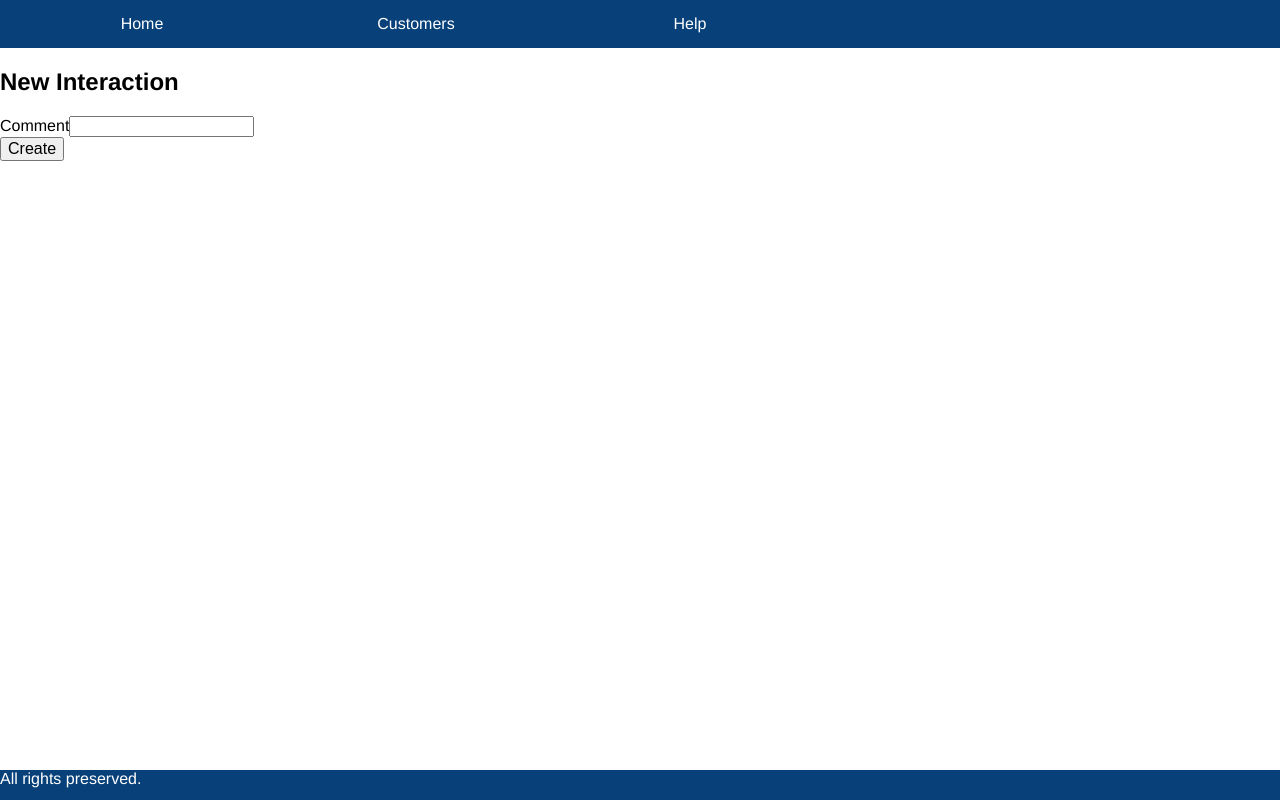
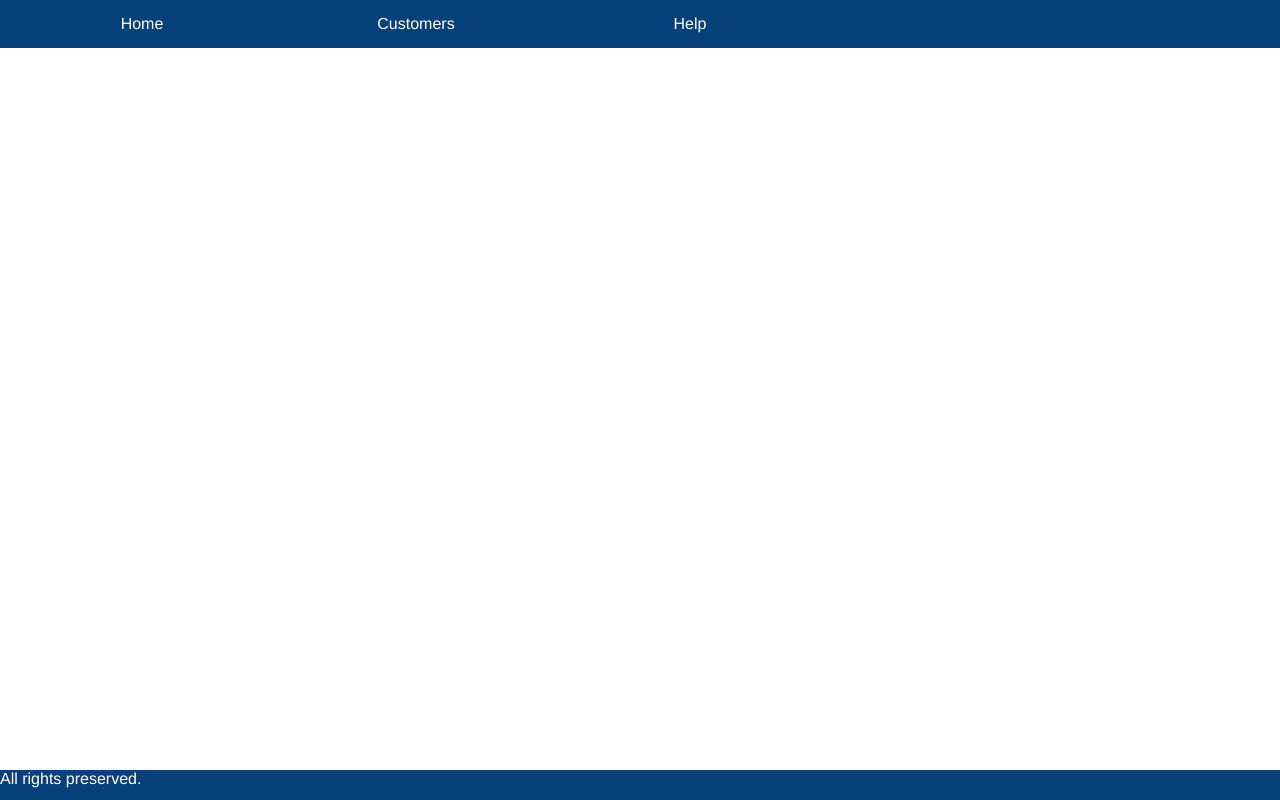
Before and after one commit to Alex-Dinu/crmUx, a React (Create React App) app: page /interaction in a window 1280 px wide. Built offline with nearby package versions, Linux system fonts and the light colour scheme.

Commit message:
cleaned up code.

```diff
--- a/src/App.js
+++ b/src/App.js
@@ -5,7 +5,7 @@ import HomeScreen from "./screens/HomeScreen";
 import CustomersScreen from "./screens/CustomersScreen";
 import CustomerScreen from "./screens/CustomerScreen";
 import HelpScreen from "./screens/HelpScreen";
-import InteractionMaintenanceContainer from "./components/interactions/InteractionMaintenanceContainer";
+//import InteractionMaintenanceContainer from "./components/interactions/InteractionMaintenanceContainer";
 import CustomerMaintenanceScreen from "./screens/CustomerMaintenanceScreen";
 
 function App() {
@@ -34,10 +34,10 @@ function App() {
 
       <div className="main">
         {/* <div className="content"> */}
-        <Route
+        {/* <Route
           path="/interaction"
           component={InteractionMaintenanceContainer}
-        />
+        /> */}
         <Route
           path="/customermaintenancescreen"
           component={CustomerMaintenanceScreen}
--- a/src/components/customer/CustomerCard.js
+++ b/src/components/customer/CustomerCard.js
@@ -1,5 +1,5 @@
 import React from "react";
-import PropTypes, { shape } from "prop-types";
+import PropTypes from "prop-types";
 import { Link } from "react-router-dom";
 
 function CustomerCard(props) {
--- a/src/components/customer/UpdateCustomer.js
+++ b/src/components/customer/UpdateCustomer.js
@@ -16,11 +16,11 @@ function UpdateCustomer(props) {
     };
   }, []);
   return (
-    <form className="customerMaintenance"
+    <form
+      className="customerMaintenance"
       onSubmit={(event) => {
         event.preventDefault();
         props.onSubmitHandler(customer);
-        //setUser(initialFormState);
       }}
     >
       <label for="firstName">First Name</label>
--- a/src/components/interactions/InteractionMaintenanceContainer.js
+++ b/src/components/interactions/InteractionMaintenanceContainer.js
@@ -1,83 +1,83 @@
-import React, { useEffect, useState } from "react";
-import { useParams, useHistory } from "react-router-dom";
-import PropTypes from "prop-types";
-import InteractionMaintenanceComponent from "./InteractionMaintenanceComponent";
+// import React, { useEffect, useState } from "react";
+// import { useParams, useHistory } from "react-router-dom";
+// import PropTypes from "prop-types";
+// import InteractionMaintenanceComponent from "./InteractionMaintenanceComponent";
 
-function InteractionMaintenanceContainer(props) {
-  const history = useHistory();
-  //const { customerId, interactionId, comment } = useParams();
-  const customerId = new URLSearchParams(props.location.search).get(
-    "customerid"
-  );
+// function InteractionMaintenanceContainer(props) {
+//   const history = useHistory();
+//   //const { customerId, interactionId, comment } = useParams();
+//   const customerId = new URLSearchParams(props.location.search).get(
+//     "customerid"
+//   );
 
-  const interactionId = new URLSearchParams(props.location.search).get(
-    "interactionid"
-  );
+//   const interactionId = new URLSearchParams(props.location.search).get(
+//     "interactionid"
+//   );
 
-  const onButtonClickHandler = (comment) => {
-    console.log(
-      ">>>InteractionMaintenanceContainer.onButtonClickHandler comment=" +
-        comment
-    );
+//   const onButtonClickHandler = (comment) => {
+//     console.log(
+//       ">>>InteractionMaintenanceContainer.onButtonClickHandler comment=" +
+//         comment
+//     );
 
-    history.push({
-      pathname: "/customerscreen",
-      search:
-        "?customerid=" +
-        props.customerId +
-        "&interactionid=" +
-        props.interactionId +
-        "&comment=" +
-        comment,
-    });
-  };
+//     history.push({
+//       pathname: "/customerscreen",
+//       search:
+//         "?customerid=" +
+//         props.customerId +
+//         "&interactionid=" +
+//         props.interactionId +
+//         "&comment=" +
+//         comment,
+//     });
+//   };
 
-  // const submitHandler = (e) => {
-  //   e.preventDefault();
-  //   // dispatch(saveShipping({ address, city, postalCode, country, state }));
-  //   // props.history.push("/payment");
-  //   console.log(">>>InteractionMaintenance.submitHandler comment=" + comment);
-  // };
-  useEffect(() => {
-    //console.log(">>>InteractionMaintenance.useEffect");
-    console.log(
-      ">>>InteractionMaintenanceContainer.useEffect customerId=" +
-        customerId +
-        ", interactionId=" +
-        interactionId
-    );
-    return () => {};
-  }, []);
+//   // const submitHandler = (e) => {
+//   //   e.preventDefault();
+//   //   // dispatch(saveShipping({ address, city, postalCode, country, state }));
+//   //   // props.history.push("/payment");
+//   //   console.log(">>>InteractionMaintenance.submitHandler comment=" + comment);
+//   // };
+//   useEffect(() => {
+//     //console.log(">>>InteractionMaintenance.useEffect");
+//     console.log(
+//       ">>>InteractionMaintenanceContainer.useEffect customerId=" +
+//         customerId +
+//         ", interactionId=" +
+//         interactionId
+//     );
+//     return () => {};
+//   }, []);
 
-  return (
-    <InteractionMaintenanceComponent
-      interactionId={interactionId}
-      onButtonClickHandler={onButtonClickHandler}
-    ></InteractionMaintenanceComponent>
-    // <div>
-    //   <h1>Interaction maintenance screen</h1>
-    //   <h2 className="text-center">
-    //     {interactionid ? "Edit Interaction" : "New Interaction"}
-    //   </h2>
-    //   <form onSubmit={submitHandler}>
-    //     <div className="form-group">
-    //       <label htmlFor="comment">Comment</label>
-    //       <input
-    //         type="text"
-    //         name="comment"
-    //         id="comment"
-    //         onChange={(e) => setComment(e.target.value)}
-    //       ></input>
-    //     </div>
+//   return (
+//     <InteractionMaintenanceComponent
+//       interactionId={interactionId}
+//       onButtonClickHandler={onButtonClickHandler}
+//     ></InteractionMaintenanceComponent>
+//     // <div>
+//     //   <h1>Interaction maintenance screen</h1>
+//     //   <h2 className="text-center">
+//     //     {interactionid ? "Edit Interaction" : "New Interaction"}
+//     //   </h2>
+//     //   <form onSubmit={submitHandler}>
+//     //     <div className="form-group">
+//     //       <label htmlFor="comment">Comment</label>
+//     //       <input
+//     //         type="text"
+//     //         name="comment"
+//     //         id="comment"
+//     //         onChange={(e) => setComment(e.target.value)}
+//     //       ></input>
+//     //     </div>
 
-    //     <button className="btn btn-success">
-    //       {interactionid ? "Update" : "Create"}
-    //     </button>
-    //   </form>
-    // </div>
-  );
-}
+//     //     <button className="btn btn-success">
+//     //       {interactionid ? "Update" : "Create"}
+//     //     </button>
+//     //   </form>
+//     // </div>
+//   );
+// }
 
-InteractionMaintenanceContainer.propTypes = {};
+// InteractionMaintenanceContainer.propTypes = {};
 
-export default InteractionMaintenanceContainer;
+// export default InteractionMaintenanceContainer;
--- a/src/redux/actions/customerAction.js
+++ b/src/redux/actions/customerAction.js
@@ -1,4 +1,4 @@
-import axios from "axios";
+
 import { CUSTOMERS_URI } from "../../utils/constants";
 import {
   search,
@@ -55,7 +55,7 @@ const customerDelete = (id) => async (dispatch) => {
   try {
     dispatch({ type: CUSTOMER_DELETE_REQUEST });
 
-    const response = await deleteCustomer(id);
+    await deleteCustomer(id);
     dispatch({ type: CUSTOMER_DELETE_SUCCESS, payload: id });
 
     //customerList("");
--- a/src/redux/actions/interactionAction.js
+++ b/src/redux/actions/interactionAction.js
@@ -30,7 +30,7 @@ const interactionDelete = (id) => async (dispatch) => {
   try {
     dispatch({ type: INTERACTION_DELETE_REQUEST });
 
-    const data = await deleteInteraction(id);
+    await deleteInteraction(id);
     dispatch({ type: INTERACTION_DELETE_SUCCESS, payload: id });
   } catch (error) {
     dispatch({ type: INTERACTION_DELETE_FAIL, payload: error });
--- a/src/screens/CustomerMaintenanceScreen.js
+++ b/src/screens/CustomerMaintenanceScreen.js
@@ -1,4 +1,4 @@
-import React, { useState, useEffect } from "react";
+import React, { useEffect } from "react";
 import { useDispatch, useSelector } from "react-redux";
 import {
   customerUpdate,
@@ -13,8 +13,19 @@ function CustomerMaintenanceScreen(props) {
   const dispatch = useDispatch();
   const state = useSelector((state) => state);
   const history = useHistory();
-  //const [customerId, setCustomerId] = useState("");
   const { customer } = state.customer;
+  // Get the customerId from the query string parameter.
+  const customerId = new URLSearchParams(props.location.search).get(
+    "customerId"
+  );
+
+  useEffect(() => {
+    if (customerId) {
+      dispatch(customerGet(customerId));
+    }
+
+    return () => {};
+  }, []);
 
   const onNewCustomerSubmitHandler = (newCustomer) => {
     dispatch(customerAdd(newCustomer)).then(history.push("/customersscreen"));
@@ -23,23 +34,6 @@ function CustomerMaintenanceScreen(props) {
   const onCustomerUpdateHandler = (customer) => {
     dispatch(customerUpdate(customer)).then(history.push("/customersscreen"));
   };
-
-  // Get the customerId from the query string parameter.
-  const customerId = new URLSearchParams(props.location.search).get(
-    "customerId"
-  );
-  useEffect(() => {
-    if (customerId) {
-      dispatch(customerGet(customerId));
-    }
-
-    // setCustomerId(new URLSearchParams(props.location.search).get("customerid"));
-    // if (customerId) {
-    //   dispatch(customerGet(customerId));
-    // }
-
-    return () => {};
-  }, []);
 
   if (customerId == "" || !customerId) {
     return (
--- a/src/screens/CustomerScreen.js
+++ b/src/screens/CustomerScreen.js
@@ -1,6 +1,6 @@
 import React, { useEffect, useState } from "react";
 import { useDispatch, useSelector } from "react-redux";
-import { useHistory, Link } from "react-router-dom";
+import { useHistory } from "react-router-dom";
 
 import CustomerCard from "../components/customer/CustomerCard";
 
@@ -26,12 +26,10 @@ function CustomerScreen(props) {
   const { interactions } = state.interactionList;
   const interactionsLoading = state.interactionList.loading;
 
-  const { customer, loading, error, isDeleted } = state.customer;
+  const { customer, loading, isDeleted } = state.customer;
 
   const history = useHistory();
   const dispatch = useDispatch();
-
-  const delay = (t) => new Promise((resolve) => setTimeout(resolve, t));
 
   // Get the customerId from the query string parameter.
   const customerId = new URLSearchParams(props.location.search).get(
@@ -61,7 +59,6 @@ function CustomerScreen(props) {
     history.push("/customermaintenancescreen/?customerId=" + customerId);
   };
 
-  const addCustomerHandler = () => {};
   const afterDeleteHandler = () => {
     history.push("/customersscreen");
   };
@@ -118,8 +115,9 @@ function CustomerScreen(props) {
       ">>> CustomerScreen.deleteInteractionHandler interactionId = " +
         interactionId
     );
-    dispatch(interactionDelete(interactionId));
-    dispatch(interactionList(customerId));
+    dispatch(interactionDelete(interactionId)).then(
+      dispatch(interactionList(customerId))
+    );
   };
 
   if (loading == true || interactionsLoading == true) {
--- a/src/services/customerService.js
+++ b/src/services/customerService.js
@@ -1,13 +1,7 @@
 import axios from "axios";
 import { CUSTOMERS_URI } from "../utils/constants";
-const resources = {};
 
-// const getCustomer = () => {
-//   return async (id) => {
-//     const { data } = await axios.get(CUSTOMERS_URI + "/" + id);
-//     return data;
-//   };
-// };
+
 
 export const deleteCustomer = async (id) => {
   var response = await axios.delete(CUSTOMERS_URI + id);
```
Also changed, not shown: src/components/interactions/InteractionCard.js (+34 -26 lines), src/screens/CustomersScreen.js (+5 -17 lines).
